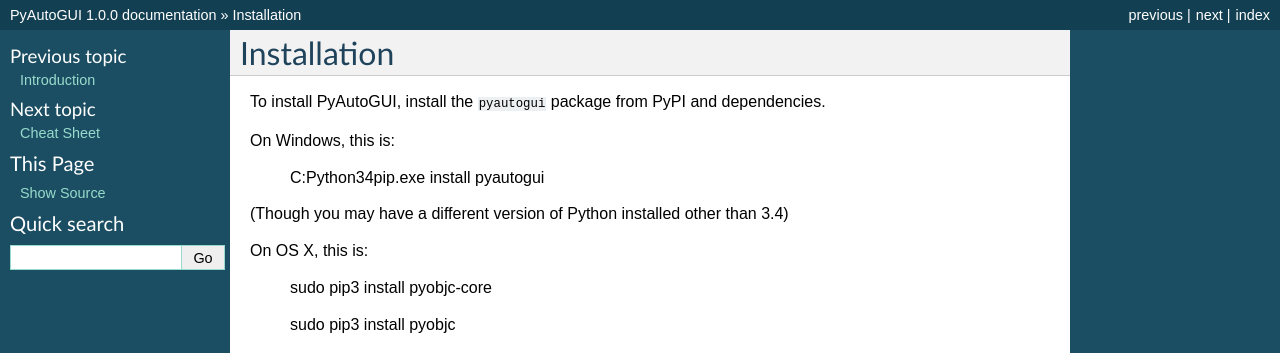
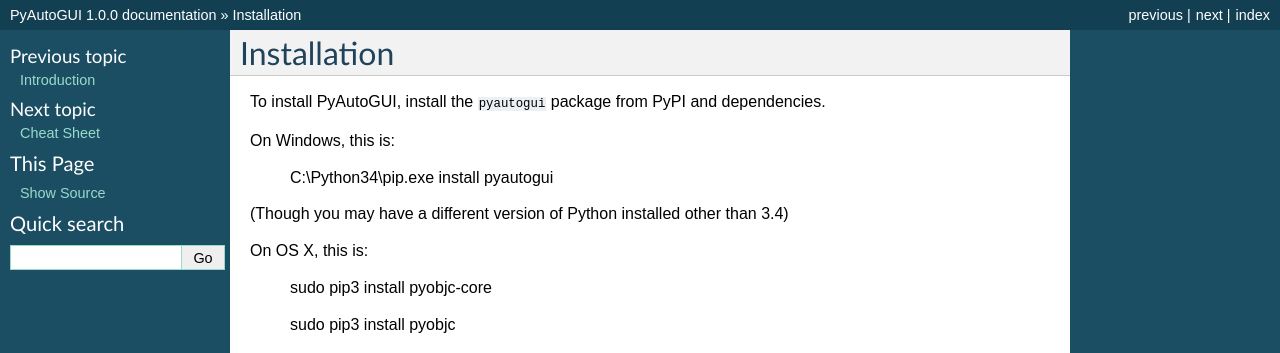
Before and after one commit to asweigart/pyautogui, a Sphinx documentation site: the page built from docs/install.rst, in a window 1280 px wide. Shown: the top 353 px of the page. Built offline with Sphinx 7.4.7, drawn with Linux system fonts in a browser that asks for light colours.

Commit message:
Update install.rst
double backslash on the file path. Just the one is an escape char, not showing up.

```diff
--- a/docs/install.rst
+++ b/docs/install.rst
@@ -8,7 +8,7 @@
 
 On Windows, this is:
 
-    C:\Python34\pip.exe install pyautogui
+    C:\\Python34\\pip.exe install pyautogui
 
 (Though you may have a different version of Python installed other than 3.4)
 
```
